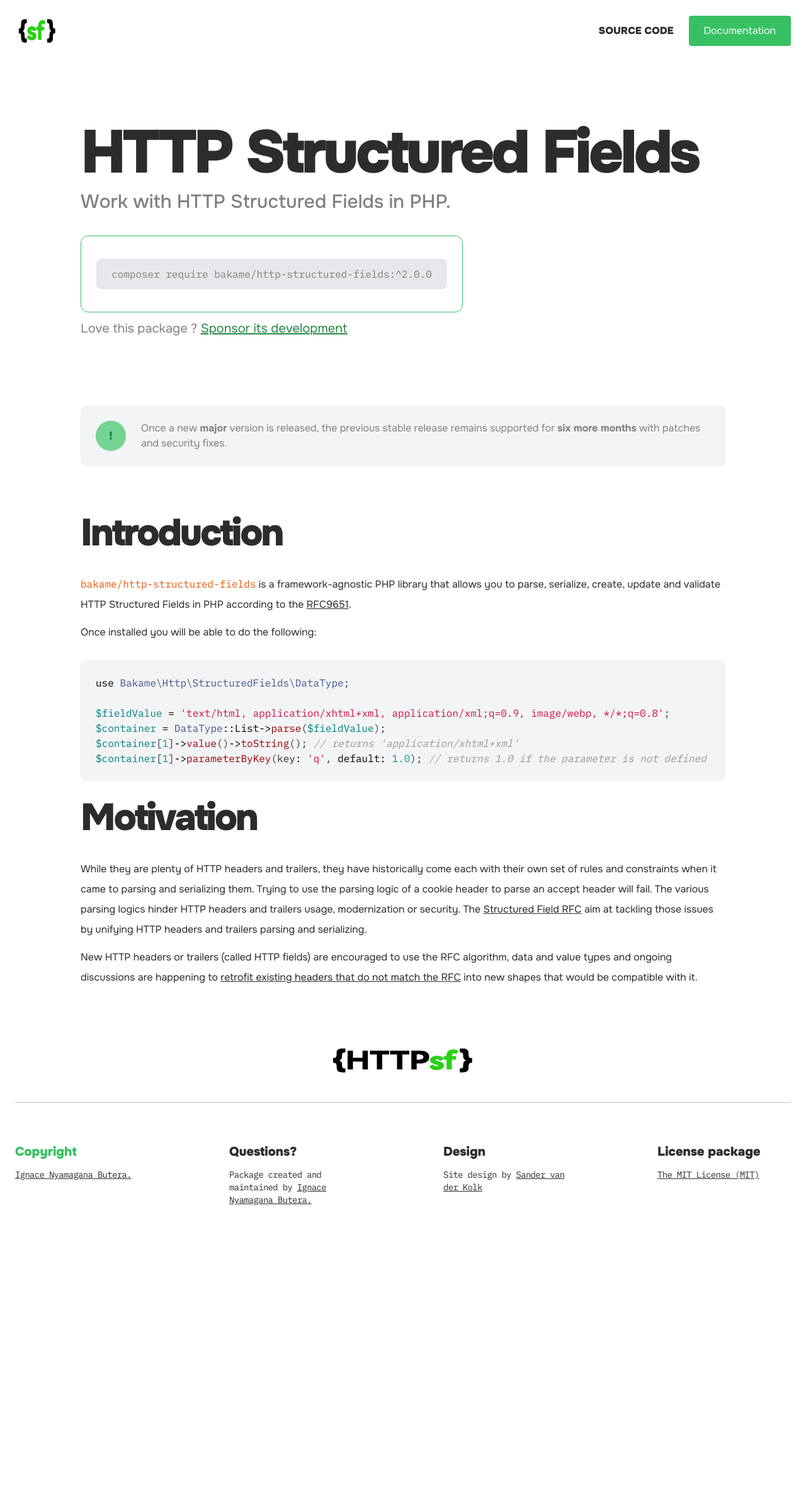
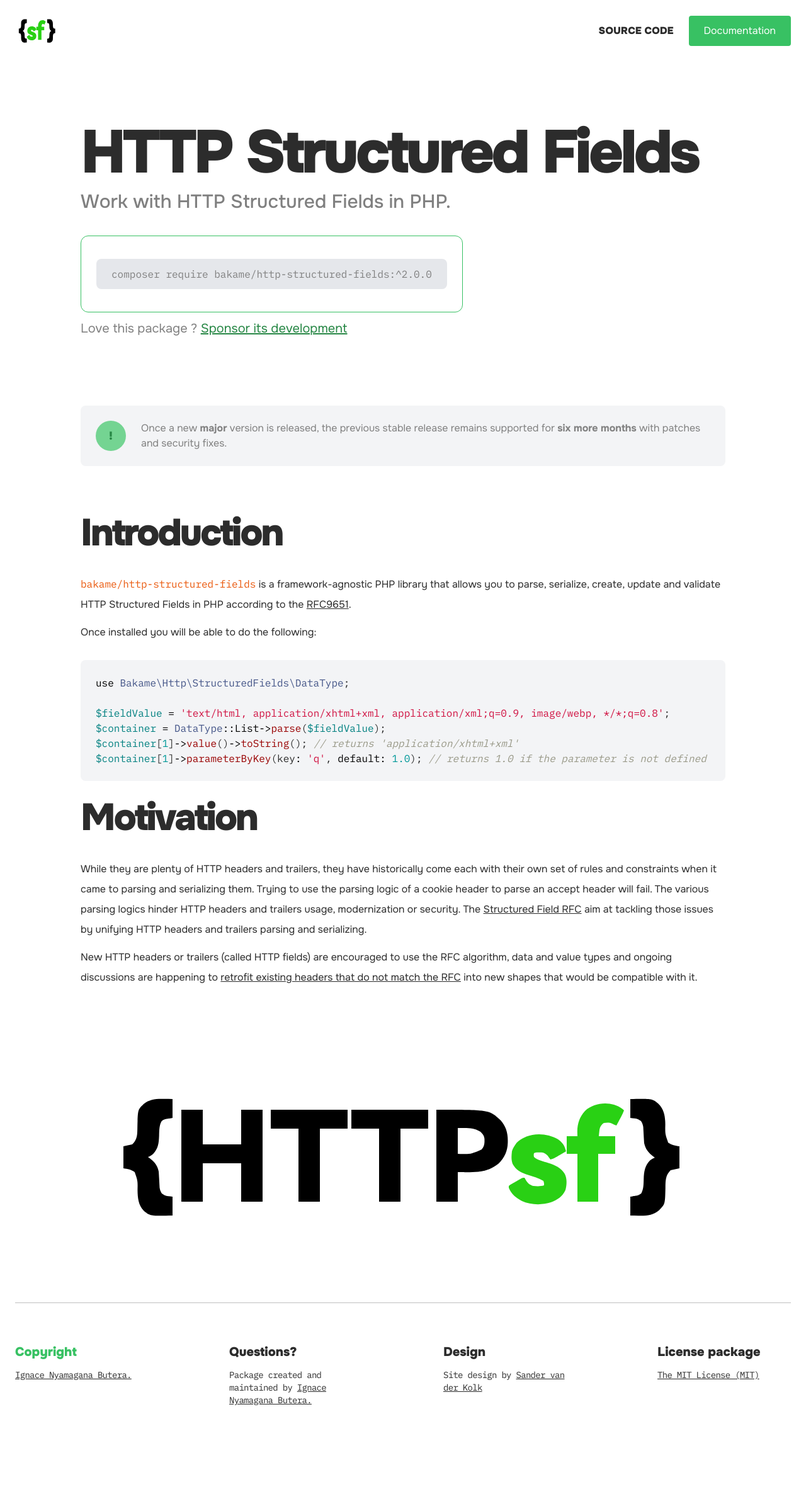
Before and after one commit to bakame-php/http-structured-fields, a Jekyll site: the page built from docs/index.md, in a window 1280 px wide. Shown: the whole page at 63% size. Built offline with Jekyll 4.4.1, drawn with Linux system fonts in a browser that asks for light colours; our own code applies the rules of GitHub Pages for plain Markdown files; before the commit the page ends 2043 px from its top, so only the background shows below that.

Commit message:
Improve documentation layout

```diff
--- a/docs/_layouts/homepage.html
+++ b/docs/_layouts/homepage.html
@@ -56,7 +56,7 @@
                 {{ content }}
             </div>
             <div class="flex justify-center items-center">
-                <img src="{{ site.baseurl }}/assets/img/httpsf.svg" alt="Logo" class="w-[240px] sm:w-[250px] h-[80px] sm:h-[82px]"/>
+                <img src="{{ site.baseurl }}/assets/img/httpsf.svg" alt="Logo"/>
             </div>
         </div>
     </main>
```
